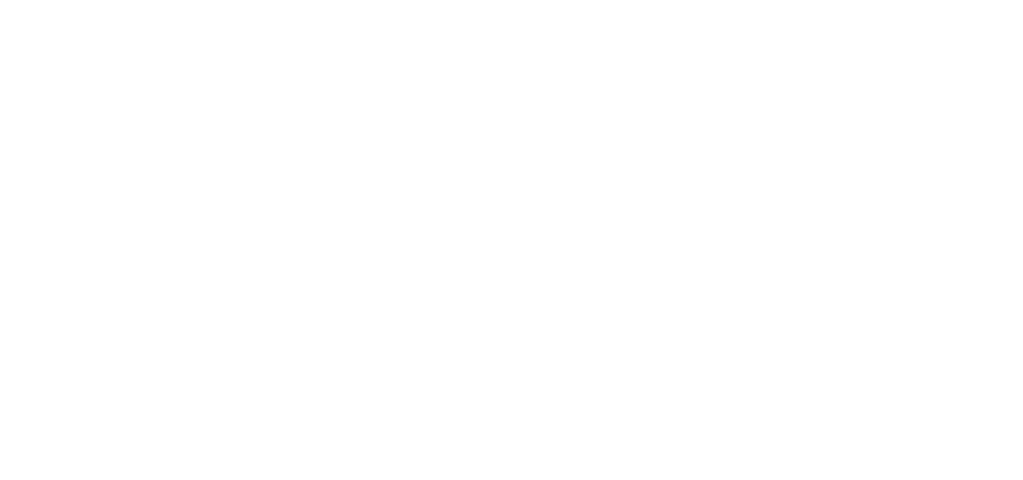
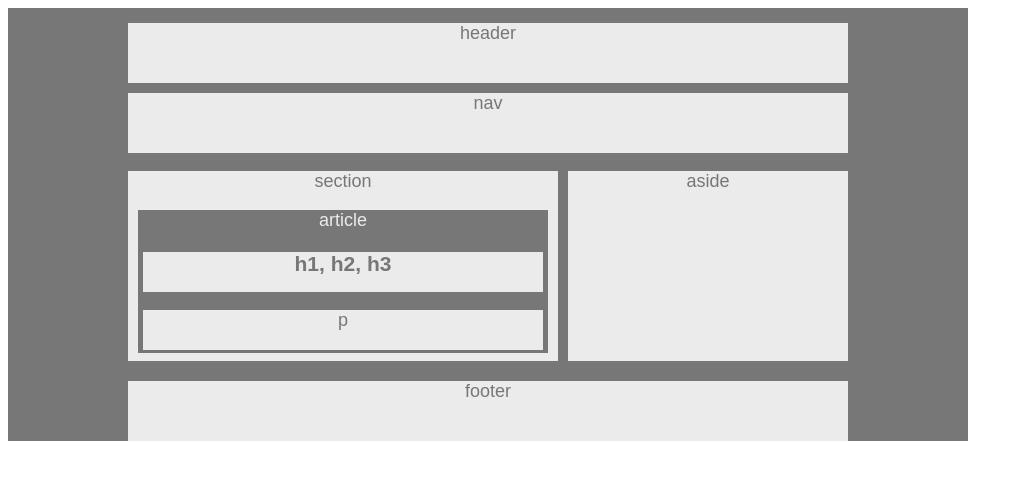
Before and after one commit to tommaroney/HW-Wireframe, a plain HTML site: page index.html in a window 1280 px wide. Shown: the whole page, without its empty margins (0-1023 px from the left). Drawn offline with Linux system fonts and the light colour scheme.

Commit message:
Layout is perfect. content needs to be centered.

```diff
--- /dev/null
+++ b/css/style.css
@@ -0,0 +1,83 @@
+html {
+    background-color: white;
+    text-align: center;
+    align-content: center;
+}
+
+body {
+    font-family: 'Arial', 'Helvetica Neue', Helvetica, sans-serif;
+    background-color: #777;
+    color: #777;
+    width: 960px;
+    font-size: 18px;
+    padding-top: 5px;
+}
+
+.bannered {
+    text-align: center;
+    width: 75%;
+    height: 60px;
+    background-color: #ebebeb;
+    margin: 10px 120px;
+}
+
+header, nav, section, aside, footer {
+    background-color: #ebebeb;
+}
+
+article {
+    color: #ebebeb;
+    background-color: #777;
+    width: 410px;
+    height: 143px;
+    margin: auto;
+}
+
+h1, p {
+    color: #777;
+    background-color: #ebebeb;
+}
+
+section {
+    width: 430px;
+    height: 190px;
+    /* float: left; */
+    color: #777;
+    margin-top: 10px;
+    margin-left: 120px;
+    margin-bottom: auto;
+}
+
+aside {
+    height: 190px;
+    width: 280px;
+    /* margin-top: 10px;
+    margin-right: 120px; */
+    float: right;
+    margin-right: 120px;
+}
+
+footer {
+    width: 720px;
+    margin-top: 20px;
+}
+
+.in-block {
+    display: inline-block;
+}
+
+.innermost {
+    height: 40px;
+    width: 400px;
+    background-color: #ebebeb;
+    color: #777;
+    margin: auto;
+}
+
+#middlediv {
+    height: 190px;
+}
+
+.vcenter {
+    margin: auto;
+}
--- a/index.html
+++ b/index.html
@@ -1,12 +1,45 @@
 <!DOCTYPE html>
 <html lang="en">
 <head>
+    <link rel="stylesheet" href="css/style.css">
     <meta charset="UTF-8">
     <meta name="viewport" content="width=device-width, initial-scale=1.0">
     <meta http-equiv="X-UA-Compatible" content="ie=edge">
     <title>Wireframe</title>
 </head>
 <body>
+    <div>
+        <!-- Header across the top 3/4 of the page about 1/6 of the height of body -->
+        <header  class="bannered">
+            <div class="vcenter">header</div>
+        </header>
+        <!-- same composition as header -->
+        <nav class="bannered">
+            <div>nav</div>
+        </nav>
+    </div>
+    </header>
 
+    <div id="middlediv">
+        <aside>aside</aside>
+        <!-- 60% width and 1/2 height of body-->
+        <section>
+            <p>section</p>
+            <!-- 5 px margin around article-->
+            <article>
+                <div>article</div>
+                <div class="innermost">
+                    <h3>h1, h2, h3</h3>
+                </div>
+                <div class="innermost">
+                    <p>p</p>
+                </div>
+            </article>
+        </section>
+    </div>
+
+    <div class="bannered">
+        <footer>footer</footer>
+    </div>
 </body>
 </html>
```
Also changed, not shown: style.css (deleted).
